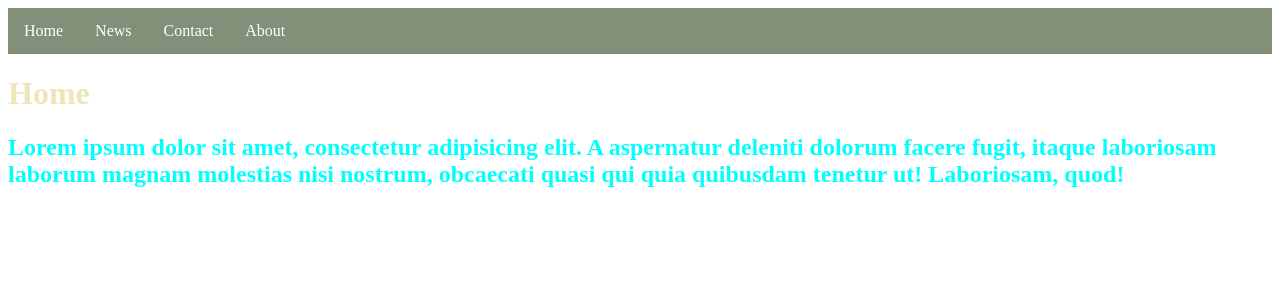
After one commit to tsilagava/Flask, a Flask app: page /home in a window 1280 px wide. The commit adds this page. Shown: the top 300 px of the page. Run offline with Flask 2, Linux system fonts and the light colour scheme.

Commit message:
created 3 route by using flask

```diff
--- a/assignment5/app.py
+++ b/assignment5/app.py
@@ -1,12 +1,21 @@
-from flask import Flask
+from flask import Flask, render_template
 
 app = Flask(__name__)
 
 
 @app.route('/')
-def hello_world():  # put application's code here
-    return 'Hello World!'
+def welcome():
+    return render_template("base.html")
 
+
+@app.route('/home')
+def home():
+    return render_template("home.html")
+
+
+@app.route('/about')
+def about():
+    return render_template("About.html")
 
 if __name__ == '__main__':
     app.run()
--- /dev/null
+++ b/assignment5/static/styles.css
@@ -0,0 +1,27 @@
+ul {
+  list-style-type: none;
+  margin: 0;
+  padding: 0;
+  overflow: hidden;
+  background-color: #829079;
+}
+
+li {
+  float: left;
+}
+
+li  {
+  display: block;
+  color: white;
+  text-align: center;
+  padding: 14px 16px;
+  text-decoration: none;
+}
+
+h1 {
+  color: #ede6b9;
+}
+
+h2 {
+  color: #b9925e;
+}
--- a/assignment5/templates/base.html
+++ b/assignment5/templates/base.html
@@ -2,9 +2,16 @@
 <html lang="en">
 <head>
     <meta charset="UTF-8">
-    <title>base</title>
+    <title>{% block title %} base {% endblock %}</title>
+    <link rel="stylesheet" href="../static/styles.css">
 </head>
 <body>
-
+<ul>
+    <li>Home</li>
+    <li>News</li>
+    <li>Contact</li>
+    <li>About</li>
+</ul>
+{% block text %} {% endblock %}
 </body>
 </html>
--- /dev/null
+++ b/assignment5/templates/home.html
@@ -0,0 +1,9 @@
+{% extends "base.html" %}
+{% block  title%} Home {% endblock title %}
+
+{% block text %}
+    <h1>Home</h1>
+<h2 style="color: aqua">Lorem ipsum dolor sit amet, consectetur adipisicing elit. A aspernatur deleniti dolorum facere fugit,
+    itaque laboriosam laborum magnam molestias nisi nostrum, obcaecati quasi qui quia quibusdam tenetur ut!
+    Laboriosam, quod!</h2>
+{% endblock %}
```
Also changed, not shown: assignment5/templates/About.html (added, +9 -0 lines).
